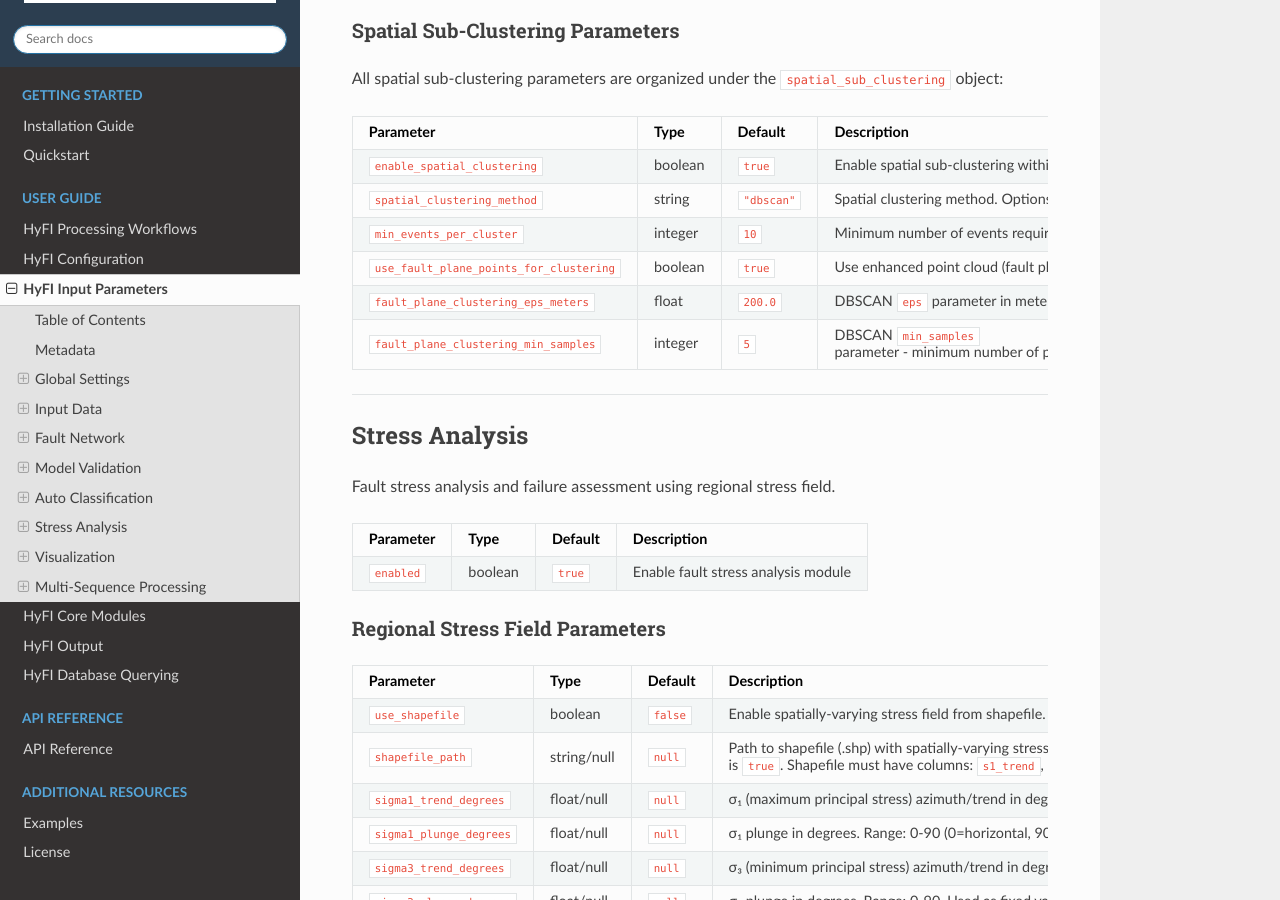
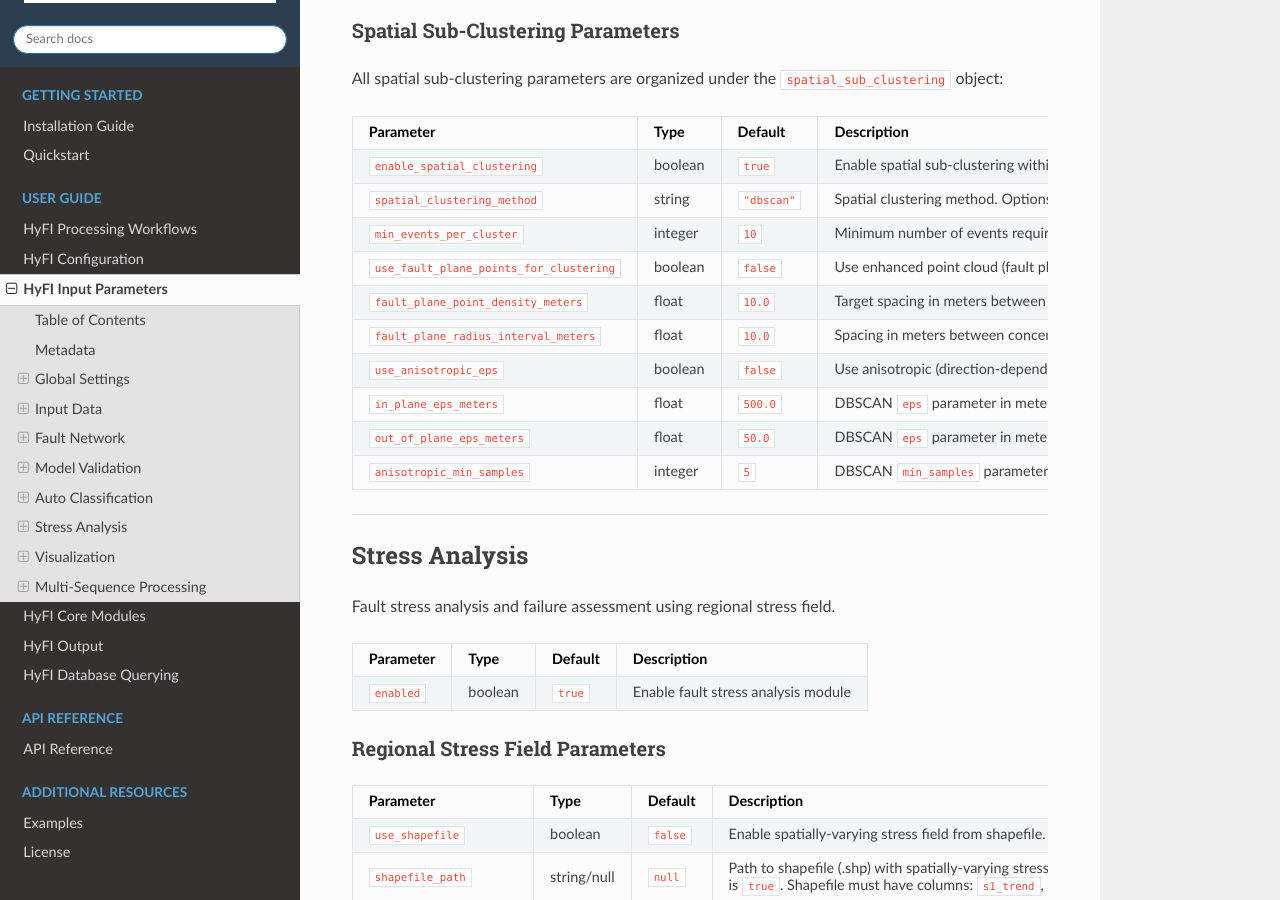
Before and after one commit to sandrotruttmann/HyFI, a Sphinx documentation site: the page built from docs/source/input_parameters.md, in a window 1280 px wide and 900 px high, scrolled down 5222 px. Built offline with Sphinx 7.4.7 and the Read the Docs theme 3.1.0, drawn with Linux system fonts in a browser that asks for light colours; pages that are not in the unit, such as notebooks, are missing from menus; some of the changed text lies outside the part shown.

Commit message:
updating docs

```diff
--- a/docs/source/input_parameters.md
+++ b/docs/source/input_parameters.md
@@ -197,9 +197,13 @@ All spatial sub-clustering parameters are organized under the `spatial_sub_clust
 | `enable_spatial_clustering` | boolean | `true` | Enable spatial sub-clustering within orientation clusters to identify separate fault structures |
 | `spatial_clustering_method` | string | `"dbscan"` | Spatial clustering method. Options: `"dbscan"` (density-based, **recommended**), `"kmeans"` (k-means), `"hierarchical"` (agglomerative) |
 | `min_events_per_cluster` | integer | `10` | Minimum number of events required to form a valid spatial cluster |
-| `use_fault_plane_points_for_clustering` | boolean | `true` | Use enhanced point cloud (fault plane surface points) instead of hypocenters for spatial clustering. Improves spatial resolution when enabled |
-| `fault_plane_clustering_eps_meters` | float | `200.0` | DBSCAN `eps` parameter in meters - maximum distance between points in a cluster. Range: 100-500m. Lower = tighter clusters |
-| `fault_plane_clustering_min_samples` | integer | `5` | DBSCAN `min_samples` parameter - minimum number of points required to form a dense region. Range: 3-10. Higher = more conservative clustering |
+| `use_fault_plane_points_for_clustering` | boolean | `false` | Use enhanced point cloud (fault plane surface points) instead of hypocenters for spatial clustering. Improves spatial resolution when enabled. When `true`, generates synthetic points on fault plane surfaces |
+| `fault_plane_point_density_meters` | float | `10.0` | Target spacing in meters between points on fault plane circumference. Range: 5-50m. **Lower values = denser point cloud, more computation**. Typical: 10-25m |
+| `fault_plane_radius_interval_meters` | float | `10.0` | Spacing in meters between concentric circles when generating fault plane points. Range: 5-50m. **Lower values = more circles and higher resolution**. Typical: 10-25m |
+| `use_anisotropic_eps` | boolean | `false` | Use anisotropic (direction-dependent) distance metrics for DBSCAN. When `true`, different distance thresholds are applied in-plane vs. out-of-plane, improving detection of elongated fault structures |
+| `in_plane_eps_meters` | float | `500.0` | DBSCAN `eps` parameter in meters for **in-plane** distances (when using anisotropic metric). Range: 100-1000m. Lower = tighter clusters |
+| `out_of_plane_eps_meters` | float | `50.0` | DBSCAN `eps` parameter in meters for **out-of-plane** distances (when using anisotropic metric). Range: 10-100m. Typically much smaller than `in_plane_eps_meters` |
+| `anisotropic_min_samples` | integer | `5` | DBSCAN `min_samples` parameter when using anisotropic metric. Minimum number of neighbors required. Range: 3-20. Higher = more conservative clustering |
 
 ---
 
@@ -270,6 +274,8 @@ Visualization and export settings for analysis results.
 | `density_threshold` | float | `0.01` | Minimum density threshold for surface reconstruction. Range: 0.01-0.9. Lower = includes sparse regions, higher = only dense regions |
 | `max_distance_factor` | float | `2.5` | Maximum distance factor for point-to-surface association. Range: 1.0-5.0. Higher = more permissive association |
 | `min_fault_planes_for_interpolation` | integer | `10` | Minimum number of fault planes required in a cluster to attempt Poisson surface reconstruction. Clusters with fewer fault planes are skipped |
+| `fault_plane_radius_interval_meters` | float | `10.0` | Spacing in meters between concentric circles when generating synthetic fault plane points. |
+| `fault_plane_point_density_meters` | float | `10.0` | Target spacing in meters between points on fault plane circles. Increase to reduce computation time. |
 
 ### 3D Export Parameters
 
```
Also changed, not shown: docs/source/quickstart.md (+1 -1 lines), docs/source/workflows.md (+2 -2 lines).
